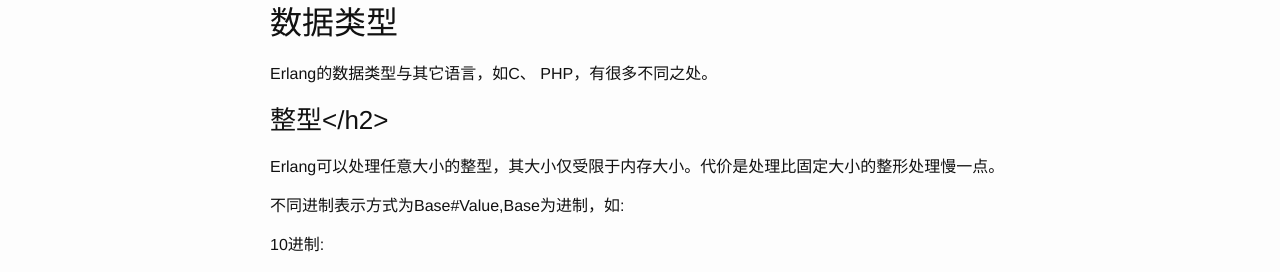
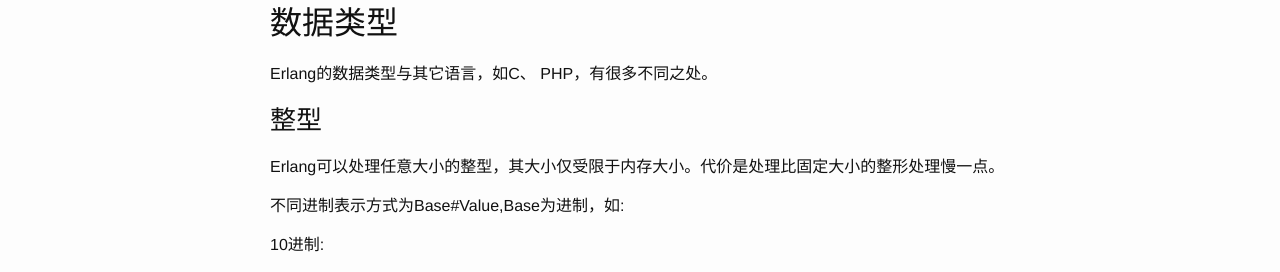
Before and after one commit to tangideas/tangideas.github.io, a Jekyll site: the page built from _posts/2012-12-03-erlang-quick-introduction.md, in a window 1280 px wide and 1400 px high. Shown: the part 201-473 px from the top of the window. Built offline with Jekyll 4.4.1, drawn with Linux system fonts in a browser that asks for light colours; some of the changed text lies outside the part shown.

```diff
--- a/_posts/2012-12-03-erlang-quick-introduction.md
+++ b/_posts/2012-12-03-erlang-quick-introduction.md
@@ -12,7 +12,7 @@ tags:
 
 Erlang的数据类型与其它语言，如C、 PHP，有很多不同之处。
 
-### 整型</h2>
+### 整型
 
 Erlang可以处理任意大小的整型，其大小仅受限于内存大小。代价是处理比固定大小的整形处理慢一点。
 
@@ -75,7 +75,7 @@ Tuple是组合类型，元素由{}组织在一起, 如：
 <pre class="brush:plain">{abc,[1,2,3],true,123,{4,5}}
 </pre>
 
-### 列表(List)</h2>
+### 列表(List)
 
 列表与tuple有点相似，由[]组织元素，如：
 
```
